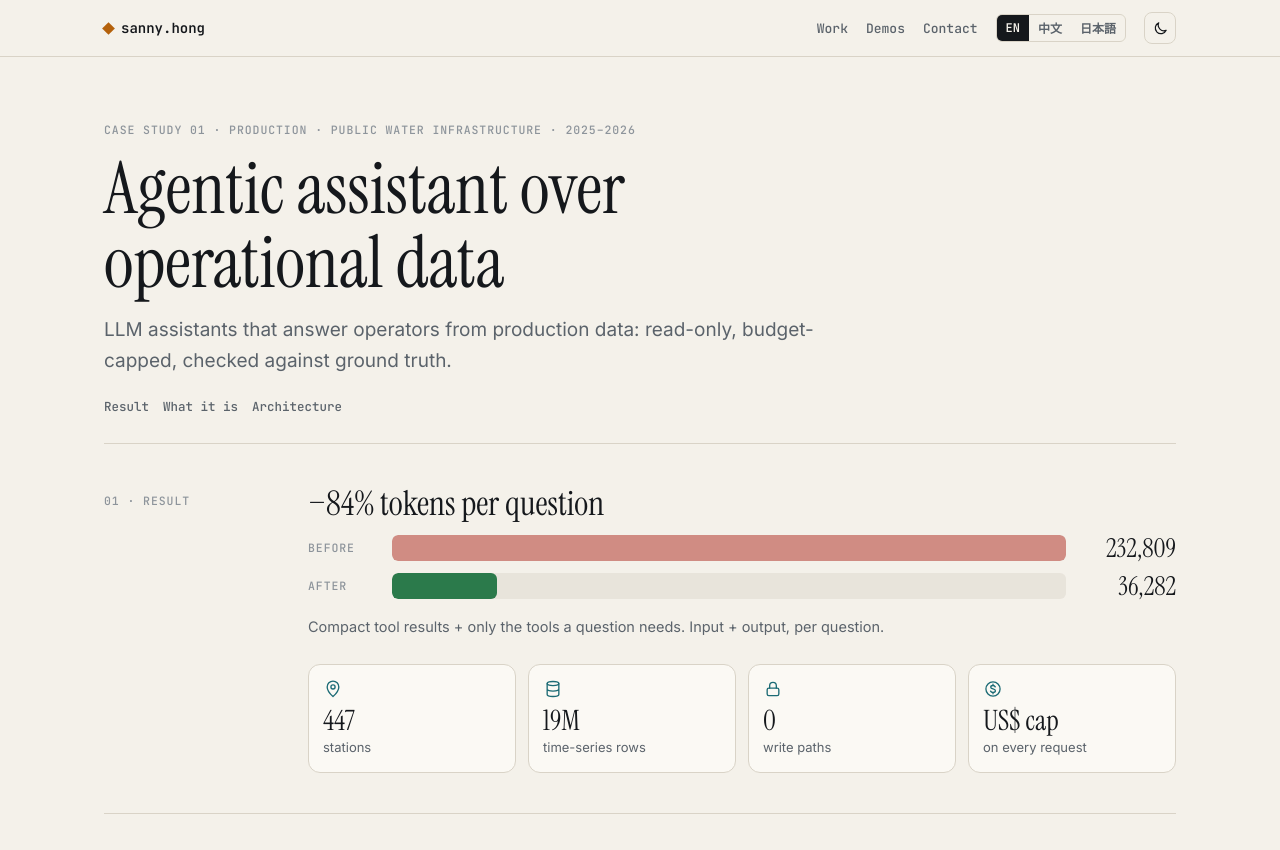
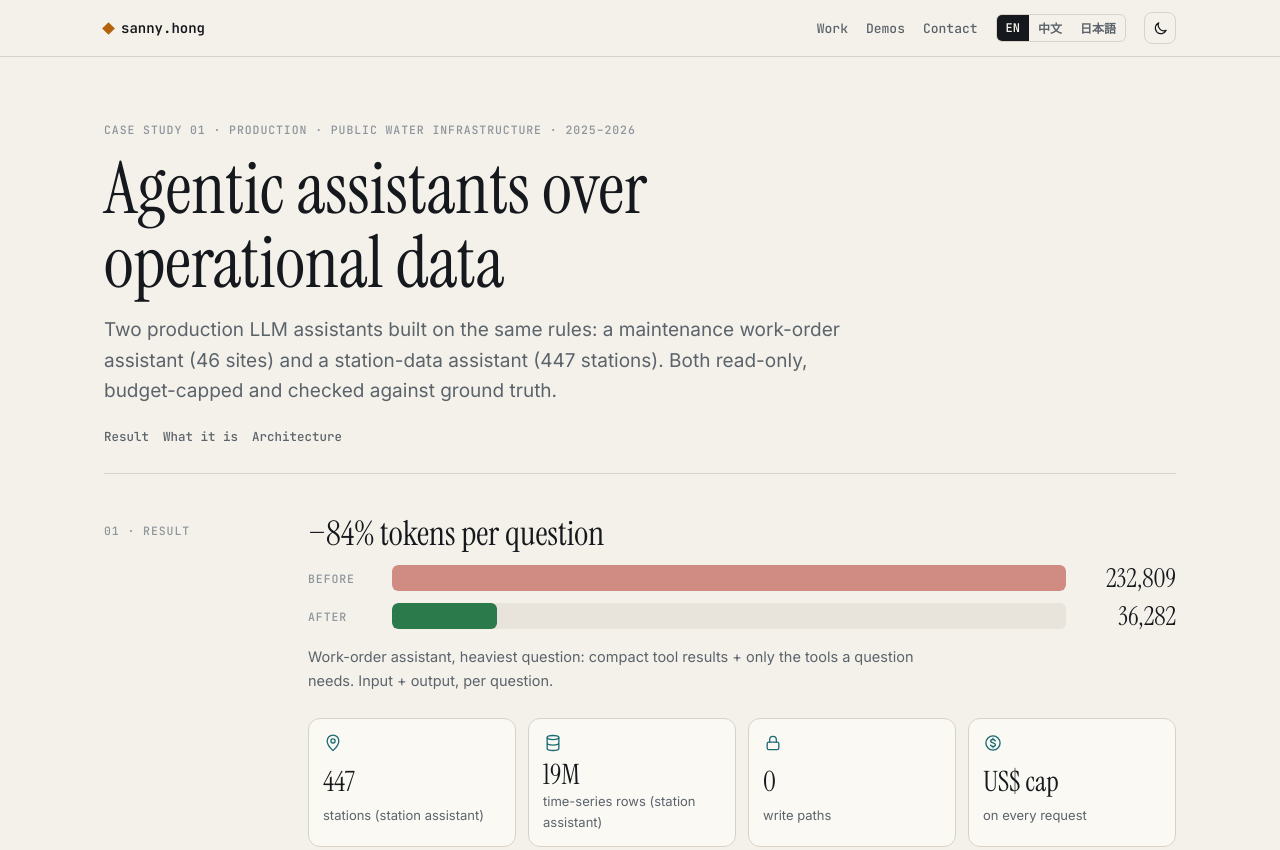
Before and after one commit to HSanny/HSanny.github.io, a plain HTML site: page work/llm-agent.html in a window 1280 px wide. Shown: the top 850 px of the page. Drawn offline with Linux system fonts and the light colour scheme.

Commit message:
Fix project cards: separate the two assistants, honest forecasting and vision claims, add Company Intel, remove Motion Analyser
Co-Authored-By: Claude Opus 5.5 <noreply@anthropic.com>
Claude-Session: https://claude.ai/code/session_019puRkDL1QY412T8taq3TF7

```diff
--- a/assets/art.js
+++ b/assets/art.js
@@ -87,7 +87,7 @@
       ${staffTicks}
       <rect x="130" y="8" width="44" height="122" rx="4" fill="none" stroke="var(--signal)" stroke-width="1.6" stroke-dasharray="5 4"/>
       <path d="M118 96 H198" stroke="var(--ok)" stroke-width="2"/>
-      <text x="202" y="88" font-size="11" fill="var(--ok)">± ~1px</text>
+      <text x="202" y="88" font-size="11" fill="var(--ok)">level read</text>
       <g transform="translate(34 30)" stroke="var(--muted)" stroke-width="1.4" fill="none">
         <rect x="8" y="8" width="36" height="36" rx="4" fill="var(--panel)"/><rect x="17" y="17" width="18" height="18" rx="2"/>
         <path d="M16 2v6M26 2v6M36 2v6M16 44v6M26 44v6M36 44v6M2 16h6M2 26h6M2 36h6M44 16h6M44 26h6M44 36h6"/></g>
@@ -113,16 +113,16 @@
       <path d="M198 14v94" stroke="var(--faint)" stroke-dasharray="3 3"/>
       <text x="204" y="20" font-size="10" fill="var(--signal)">forecast</text>
       <g transform="translate(22 14)"><rect width="74" height="26" rx="8" fill="var(--panel)" stroke="var(--rule)"/><text x="37" y="17" text-anchor="middle" font-size="10" fill="var(--muted)">+ evidence</text></g>`),
-    motion: S(`
-      <g transform="translate(18 44)" stroke="var(--ink)" stroke-width="1.4" fill="var(--panel)">
-        <rect x="0" y="6" width="40" height="28" rx="5"/><path d="M40 14l14-7v26l-14-7z"/><circle cx="20" cy="20" r="7" fill="none"/></g>
-      <path d="M200 10v112" stroke="var(--signal)" stroke-width="1.8" stroke-dasharray="6 5"/>
-      <path d="M96 96 C140 90 170 70 236 54" stroke="var(--water)" stroke-width="1.6" fill="none" stroke-dasharray="2 4"/>
-      <path d="M100 40 C150 46 180 60 262 84" stroke="var(--water)" stroke-width="1.6" fill="none" stroke-dasharray="2 4"/>
-      <rect x="226" y="44" width="20" height="20" rx="3" fill="none" stroke="var(--water)" stroke-width="1.6"/><circle cx="236" cy="54" r="3" fill="var(--water)"/>
-      <rect x="252" y="74" width="20" height="20" rx="3" fill="none" stroke="var(--water)" stroke-width="1.6"/><circle cx="262" cy="84" r="3" fill="var(--water)"/>
-      <rect x="150" y="100" width="20" height="20" rx="3" fill="none" stroke="var(--faint)" stroke-width="1.6"/><circle cx="160" cy="110" r="3" fill="var(--faint)"/>
-      <text x="208" y="24" font-size="11" fill="var(--signal)">+2</text>`),
+    intel: S(`
+      <g font-size="10" text-anchor="middle">
+        <rect x="14" y="18" width="70" height="30" rx="6" fill="var(--panel)" stroke="var(--rule)"/><text x="49" y="37" fill="var(--muted)">reports</text>
+        <rect x="14" y="82" width="70" height="30" rx="6" fill="var(--panel)" stroke="var(--rule)"/><text x="49" y="101" fill="var(--muted)">financials</text>
+        <rect x="124" y="46" width="76" height="38" rx="8" fill="var(--signal-soft)" stroke="var(--signal)"/><text x="162" y="69" fill="var(--signal)">supervisor</text>
+        <rect x="236" y="10" width="72" height="26" rx="6" fill="var(--panel)" stroke="var(--rule)"/><text x="272" y="27" fill="var(--muted)">research</text>
+        <rect x="236" y="52" width="72" height="26" rx="6" fill="var(--panel)" stroke="var(--rule)"/><text x="272" y="69" fill="var(--muted)">fit score</text>
+        <rect x="236" y="94" width="72" height="26" rx="6" fill="var(--panel)" stroke="var(--water)"/><text x="272" y="111" fill="var(--water)">draft → you</text>
+      </g>
+      <path d="M84 33 L124 58 M84 97 L124 72 M200 60 L236 23 M200 65 L236 65 M200 70 L236 107" stroke="var(--faint)" stroke-width="1.4" fill="none"/>`),
   };
 
   // Hero: the delivery loop used on every project. Labels come from the page language.
--- a/assets/i18n.js
+++ b/assets/i18n.js
@@ -14,7 +14,7 @@ window.I18N = {
     'b.h': 'What I build',
     'b1': 'AI assistants', 'b1.s': 'Answer staff questions from company data, without changing it.', 'b1.e': '84% fewer tokens per question',
     'b2': 'Early warnings', 'b2.s': 'Spot unusual sensor readings and alert the right people.', 'b2.e': '~500 sensors, checked hourly',
-    'b3': 'Image reading', 'b3.s': 'Turn camera images into reliable measurements.', 'b3.e': '~1px water-level error',
+    'b3': 'Image reading', 'b3.s': 'Turn camera images into reliable measurements.', 'b3.e': 'Day and night, CPU only',
     'b4': 'Apps', 'b4.s': 'Products people can use and learn from.', 'b4.e': 'TapeSense, in private beta',
     'lens.tag': 'Choose a path', 'lens.h2': 'How do you want to read this?',
     'lens.hiring': 'Hiring', 'lens.hiring.s': '60-second brief',
@@ -57,7 +57,7 @@ window.I18N = {
     'b.h': '我做什么',
     'b1': 'AI 助手', 'b1.s': '用公司数据回答员工的问题，只读不改。', 'b1.e': '每个问题少用 84% 的 token',
     'b2': '预警系统', 'b2.s': '发现传感器的异常读数，通知对的人。', 'b2.e': '约 500 个传感器，每小时检查',
-    'b3': '图像读数', 'b3.s': '把摄像头画面变成可靠的测量值。', 'b3.e': '水位读数误差约 1 像素',
+    'b3': '图像读数', 'b3.s': '把摄像头画面变成可靠的测量值。', 'b3.e': '白天夜间都能用，纯 CPU',
     'b4': '应用产品', 'b4.s': '让人能直接使用、边用边学的产品。', 'b4.e': '盘感，内测中',
     'lens.tag': '选一条路径', 'lens.h2': '你想怎么看？',
     'lens.hiring': '招聘方', 'lens.hiring.s': '60 秒速览',
@@ -100,7 +100,7 @@ window.I18N = {
     'b.h': 'つくっているもの',
     'b1': 'AI アシスタント', 'b1.s': '社内データから社員の質問に答える。データは変更しない。', 'b1.e': '1 質問あたりトークン 84% 削減',
     'b2': '早期警告', 'b2.s': 'センサーの異常値を見つけ、適切な人に通知。', 'b2.e': '約 500 台を毎時チェック',
-    'b3': '画像の読み取り', 'b3.s': 'カメラ画像を信頼できる計測値に変換。', 'b3.e': '水位の読み取り誤差 約 1px',
+    'b3': '画像の読み取り', 'b3.s': 'カメラ画像を信頼できる計測値に変換。', 'b3.e': '昼夜対応・CPU のみ',
     'b4': 'アプリ', 'b4.s': '使いながら学べるプロダクト。', 'b4.e': 'TapeSense 限定ベータ版',
     'lens.tag': '読み方を選ぶ', 'lens.h2': 'どの視点で読みますか？',
     'lens.hiring': '採用担当', 'lens.hiring.s': '60 秒サマリー',
@@ -136,9 +136,9 @@ window.I18N = {
 window.WORK = [
   {
     id: 'agent', badges: ['PRODUCTION', 'FLAGSHIP'], href: 'work/llm-agent.html', flagship: true,
-    t: { en: 'Agentic assistant over operational data', zh: '运营数据上的智能体助手', ja: '運用データに対するエージェント' },
-    d: { en: 'LLM agents answering operators over a 447-site, 19M-row database.', zh: 'LLM 智能体，为值班人员查询 447 个站点、1900 万行数据。', ja: '447 拠点・1,900 万行のデータに答える LLM エージェント。' },
-    k: [['−84%', { en: 'tokens / question', zh: 'token / 问题', ja: 'トークン / 質問' }], ['1 → 46', { en: 'sites after join fix', zh: '个站点（修复后）', ja: '拠点（修正後）' }], ['0', { en: 'write paths', zh: '写入路径', ja: '書き込み経路' }]],
+    t: { en: 'Agentic assistants over operational data', zh: '运营数据上的智能体助手', ja: '運用データに対するエージェント' },
+    d: { en: 'Two production LLM assistants on the same rules: a maintenance work-order assistant (46 sites) and a station-data assistant (447 stations, 19M rows).', zh: '两个遵循同样规则的生产级 LLM 助手：维护工单助手（46 个站点）和站点数据助手（447 个站点、1900 万行）。', ja: '同じ設計ルールの本番 LLM アシスタント 2 つ：保守作業指示アシスタント（46 拠点）と観測所データアシスタント（447 拠点・1,900 万行）。' },
+    k: [['−84%', { en: 'tokens / question (work orders)', zh: 'token / 问题（工单助手）', ja: 'トークン / 質問（作業指示）' }], ['1 → 46', { en: 'sites after join fix', zh: '个站点（修复后）', ja: '拠点（修正後）' }], ['0', { en: 'write paths', zh: '写入路径', ja: '書き込み経路' }]],
     v: { en: 'Checked against direct SQL on live data', zh: '与真实数据上的直接 SQL 对比', ja: '実データの直接 SQL と照合' },
   },
   {
@@ -151,9 +151,9 @@ window.WORK = [
   {
     id: 'vision', badges: ['PRODUCTION', 'COMPUTER VISION'], href: 'demos.html#vision', soon: true,
     t: { en: 'Flood-gauge reading on CPU only', zh: '纯 CPU 水尺读数', ja: 'CPU のみの量水標読み取り' },
-    d: { en: 'Segmentation, six detectors and OCR, moved from GPU to CPU only.', zh: '分割模型 + 六个检测器 + OCR，从 GPU 迁移到纯 CPU。', ja: 'セグメンテーション＋6 検出器＋OCR を GPU から CPU のみへ。' },
-    k: [['0.841', { en: 'IoU', zh: 'IoU', ja: 'IoU' }], ['~137 → ~1px', { en: 'reading error', zh: '读数误差', ja: '読み取り誤差' }], ['<1 s', { en: 'per image', zh: '每张图', ja: '1 枚あたり' }]],
-    v: { en: 'Same test set before and after', zh: '前后用同一测试集', ja: '前後で同じテストセット' },
+    d: { en: 'Fine-tuned DeepLabV3 segmentation plus classical OpenCV gauge detection, day and night, on CPU only. Says "no reading" instead of guessing.', zh: '微调的 DeepLabV3 分割加经典 OpenCV 水尺检测，白天夜间都能用，纯 CPU 运行。看不清时输出"无读数"，而不是乱猜。', ja: 'ファインチューニングした DeepLabV3 と従来の OpenCV 量水標検出を昼夜・CPU のみで。読めないときは推測せず「読み取り不可」を返す。' },
+    k: [['0.841', { en: 'water IoU', zh: '水体 IoU', ja: '水面 IoU' }], ['<1 s', { en: 'per image', zh: '每张图', ja: '1 枚あたり' }]],
+    v: { en: 'IoU measured on held-out labelled frames', zh: 'IoU 在留出的标注画面上测得', ja: 'IoU はホールドアウトのラベル付き画像で測定' },
   },
   {
     id: 'tapesense', badges: ['PRIVATE BETA', 'CASE STUDY'], href: 'work/tapesense.html', caseStudy: true,
@@ -163,17 +163,17 @@ window.WORK = [
     v: { en: 'Each link measured after every release, marked matched or missed', zh: '每次公布后实测每条链，标记符合 / 不符', ja: '発表ごとに各リンクを実測し一致 / 不一致を表示' },
   },
   {
-    id: 'forecast', badges: ['CODE', 'AGENT'], href: 'https://github.com/HSanny/forecasting-engine', external: true,
+    id: 'forecast', badges: ['CODE'], href: 'https://github.com/HSanny/forecasting-engine', external: true,
     t: { en: 'Forecasting Engine', zh: '预测引擎', ja: '予測エンジン' },
-    d: { en: 'A natural-language agent over a recommender and demand forecaster.', zh: '建在推荐器和需求预测器之上的自然语言智能体。', ja: '推薦と需要予測の上で動く自然言語エージェント。' },
+    d: { en: 'Plain-English questions routed to a recommender or a demand forecaster. Deterministic router today; LLM router planned.', zh: '用普通语言提问，路由到推荐器或需求预测器。目前是确定性路由，大模型路由在计划中。', ja: '自然な文章の質問を推薦または需要予測へ振り分け。現在は決定的ルーター、LLM ルーターは計画中。' },
     k: [['12', { en: 'deterministic tests', zh: '个确定性测试', ja: '決定的テスト' }]],
     v: { en: 'Every answer cites evidence; refuses when nothing matches', zh: '回答附证据；无匹配就拒答', ja: '回答に根拠を付け、該当なしなら回答しない' },
   },
   {
-    id: 'motion', badges: ['CODE', 'IN PROGRESS'], href: 'https://github.com/HSanny/motion-analyser', external: true,
-    t: { en: 'Motion Analyser', zh: '运动分析器', ja: 'モーションアナライザー' },
-    d: { en: 'One camera into an event stream: line-crossing, dwell, speed.', zh: '一台摄像头变成事件流：越线、停留、速度。', ja: '1 台のカメラをイベントに：ライン通過・滞在・速度。' },
+    id: 'intel', badges: ['IN PROGRESS', 'MULTI-AGENT'], href: 'index.html#work', soon: true,
+    t: { en: 'Company Intel · job-search research agents', zh: 'Company Intel · 求职研究智能体', ja: 'Company Intel · 求職リサーチエージェント' },
+    d: { en: 'Personal project: researches companies from official reports and financial data, and filters companies and roles against my own goals. Designed to draft applications for my approval.', zh: '个人项目：根据官方年报和财务数据研究公司，按我自己的目标筛选公司和岗位。设计成可以起草申请，由我审批。', ja: '個人プロジェクト：公式報告書と財務データで企業を調べ、自分の条件で企業と職種を絞り込む。応募文の下書きは承認制で作成予定。' },
     k: [],
-    v: { en: 'Unit-tested core; real-footage run in progress', zh: '核心已单元测试；真实视频验证进行中', ja: 'コアは単体テスト済み、実映像検証は進行中' },
+    v: { en: 'Data layer built and tested; agents in progress', zh: '数据层已完成并测试；智能体开发中', ja: 'データ層は完成・テスト済み、エージェントは開発中' },
   },
 ];
--- a/work/llm-agent.html
+++ b/work/llm-agent.html
@@ -33,7 +33,7 @@
 <main>
   <div class="wrap case-hero">
     <div class="meta" data-t="c.meta"></div>
-    <h1 data-t="c.h1">Agentic assistant over operational data</h1>
+    <h1 data-t="c.h1">Agentic assistants over operational data</h1>
     <p class="lede" data-t="c.lede"></p>
     <nav class="toc">
       <a href="#result" data-t="c.toc1"></a><a href="#what" data-t="c.toc2"></a><a href="#architecture" data-t="c.toc3"></a>
@@ -106,7 +106,7 @@
               <text x="640" y="190" text-anchor="middle" fill="var(--muted)" font-size="10.5">compact results</text>
 
               <rect x="540" y="262" width="96" height="72" rx="10" fill="var(--paper)" stroke="var(--rule)"/>
-              <text x="588" y="286" text-anchor="middle" font-weight="600">Time series</text><text x="588" y="303" text-anchor="middle" fill="var(--muted)" font-size="10.5">447 sites</text><text x="588" y="318" text-anchor="middle" fill="var(--muted)" font-size="10.5">19M rows</text>
+              <text x="588" y="286" text-anchor="middle" font-weight="600">Station data</text><text x="588" y="303" text-anchor="middle" fill="var(--muted)" font-size="10.5">447 sites</text><text x="588" y="318" text-anchor="middle" fill="var(--muted)" font-size="10.5">19M rows</text>
               <rect x="644" y="262" width="96" height="72" rx="10" fill="var(--paper)" stroke="var(--rule)"/>
               <text x="692" y="286" text-anchor="middle" font-weight="600">Work orders</text><text x="692" y="303" text-anchor="middle" fill="var(--muted)" font-size="10.5">maintenance</text>
 
@@ -149,53 +149,53 @@
   const C = {
     en: {
       'c.meta': 'Case study 01 · Production · Public water infrastructure · 2025–2026',
-      'c.h1': 'Agentic assistant over operational data',
-      'c.lede': 'LLM assistants that answer operators from production data: read-only, budget-capped, checked against ground truth.',
+      'c.h1': 'Agentic assistants over operational data',
+      'c.lede': 'Two production LLM assistants built on the same rules: a maintenance work-order assistant (46 sites) and a station-data assistant (447 stations). Both read-only, budget-capped and checked against ground truth.',
       'c.toc1': 'Result', 'c.toc2': 'What it is', 'c.toc3': 'Architecture',
       'c.r.h': '−84% tokens per question',
       'c.r.before': 'Before', 'c.r.after': 'After',
-      'c.r.p': 'Compact tool results + only the tools a question needs. Input + output, per question.',
-      'c.k1': 'stations', 'c.k2': 'time-series rows', 'c.k3': 'write paths', 'c.k4': 'on every request',
+      'c.r.p': 'Work-order assistant, heaviest question: compact tool results + only the tools a question needs. Input + output, per question.',
+      'c.k1': 'stations (station assistant)', 'c.k2': 'time-series rows (station assistant)', 'c.k3': 'write paths', 'c.k4': 'on every request',
       'c.w.h': 'Operators ask; the agent queries',
       'c.w.q1': 'Which sites had the most maintenance work last quarter?',
       'c.w.q2': 'How did this station behave before the alarm?',
       'c.w.v1': 'Single-shot retrieval bot', 'c.w.v2': 'Tool-calling agent',
       'c.w.c1': 'aggregation', 'c.w.c2': 'charts', 'c.w.c3': 'PDF reports', 'c.w.c4': 'fuzzy name matching',
-      'c.a.h': 'Architecture',
+      'c.a.h': 'Shared architecture: each assistant has its own data and tools',
       'c.back': '← Back to all work',
     },
     zh: {
       'c.meta': '案例研究 01 · 生产系统 · 公共水务基础设施 · 2025–2026',
       'c.h1': '运营数据上的智能体助手',
-      'c.lede': '为值班人员查询生产数据的 LLM 助手：只读、有预算上限、用标准答案校验。',
+      'c.lede': '两个遵循同样规则的生产级 LLM 助手：维护工单助手（46 个站点）和站点数据助手（447 个站点）。都是只读、有预算上限、用标准答案校验。',
       'c.toc1': '结果', 'c.toc2': '它是什么', 'c.toc3': '架构',
       'c.r.h': '每个问题的 token 减少 84%',
       'c.r.before': '之前', 'c.r.after': '之后',
-      'c.r.p': '压缩工具结果 + 只开放问题需要的工具。按每个问题的输入 + 输出计算。',
-      'c.k1': '个站点', 'c.k2': '行时间序列', 'c.k3': '条写入路径', 'c.k4': '每个请求都有',
+      'c.r.p': '工单助手，最重的问题：压缩工具结果 + 只开放问题需要的工具。按每个问题的输入 + 输出计算。',
+      'c.k1': '个站点（站点助手）', 'c.k2': '行时间序列（站点助手）', 'c.k3': '条写入路径', 'c.k4': '每个请求都有',
       'c.w.h': '值班人员提问，智能体去查',
       'c.w.q1': '上季度哪些站点的维修工作最多？',
       'c.w.q2': '这个站点在告警前表现如何？',
       'c.w.v1': '单轮检索机器人', 'c.w.v2': '调用工具的智能体',
       'c.w.c1': '聚合统计', 'c.w.c2': '图表', 'c.w.c3': 'PDF 报告', 'c.w.c4': '名称模糊匹配',
-      'c.a.h': '架构',
+      'c.a.h': '共用架构：每个助手有各自的数据和工具',
       'c.back': '← 返回全部项目',
     },
     ja: {
       'c.meta': 'ケーススタディ 01 · 本番 · 公共水道インフラ · 2025–2026',
       'c.h1': '運用データに対するエージェント',
-      'c.lede': '本番データでオペレーターに答える LLM アシスタント。読み取り専用・予算上限つき・正解データで検証。',
+      'c.lede': '同じ設計ルールの本番 LLM アシスタント 2 つ：保守作業指示アシスタント（46 拠点）と観測所データアシスタント（447 拠点）。どちらも読み取り専用・予算上限つき・正解データで検証。',
       'c.toc1': '結果', 'c.toc2': '概要', 'c.toc3': 'アーキテクチャ',
       'c.r.h': '1 質問あたりのトークン −84%',
       'c.r.before': '前', 'c.r.after': '後',
-      'c.r.p': 'ツール結果の圧縮 ＋ 質問に必要なツールだけを公開。1 質問あたりの入力 ＋ 出力。',
-      'c.k1': '拠点', 'c.k2': '行の時系列', 'c.k3': '書き込み経路', 'c.k4': '全リクエストに適用',
+      'c.r.p': '作業指示アシスタントの最も重い質問：ツール結果の圧縮 ＋ 質問に必要なツールだけを公開。1 質問あたりの入力 ＋ 出力。',
+      'c.k1': '拠点（観測所アシスタント）', 'c.k2': '行の時系列（観測所アシスタント）', 'c.k3': '書き込み経路', 'c.k4': '全リクエストに適用',
       'c.w.h': 'オペレーターが聞き、エージェントが調べる',
       'c.w.q1': '前四半期に保守作業が最も多かった拠点は？',
       'c.w.q2': 'アラーム前、この拠点はどう推移した？',
       'c.w.v1': '単発の検索ボット', 'c.w.v2': 'ツール呼び出し型エージェント',
       'c.w.c1': '集計', 'c.w.c2': 'グラフ', 'c.w.c3': 'PDF レポート', 'c.w.c4': '名前のあいまい照合',
-      'c.a.h': 'アーキテクチャ',
+      'c.a.h': '共通アーキテクチャ：各アシスタントは独自のデータとツールを持つ',
       'c.back': '← すべての実績へ戻る',
     },
   };
```
Also changed, not shown: index.html (+2 -2 lines).
